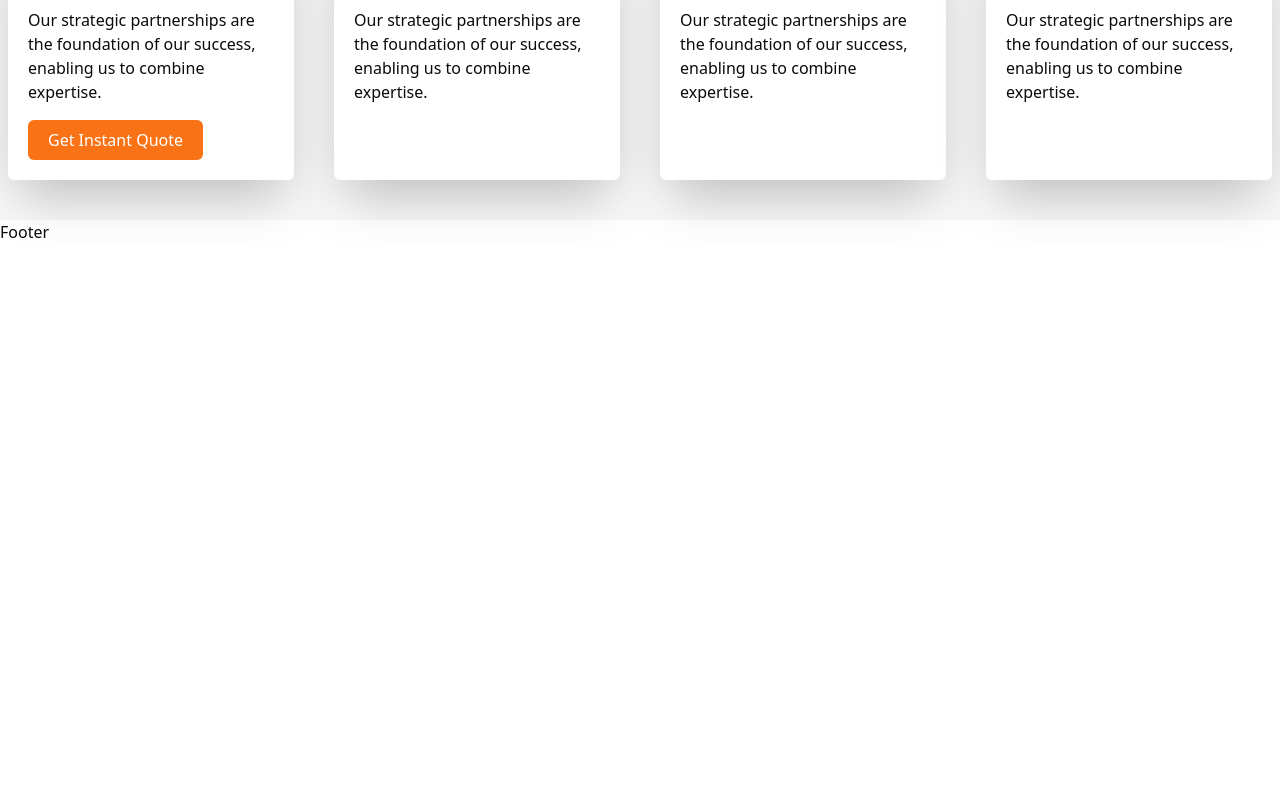
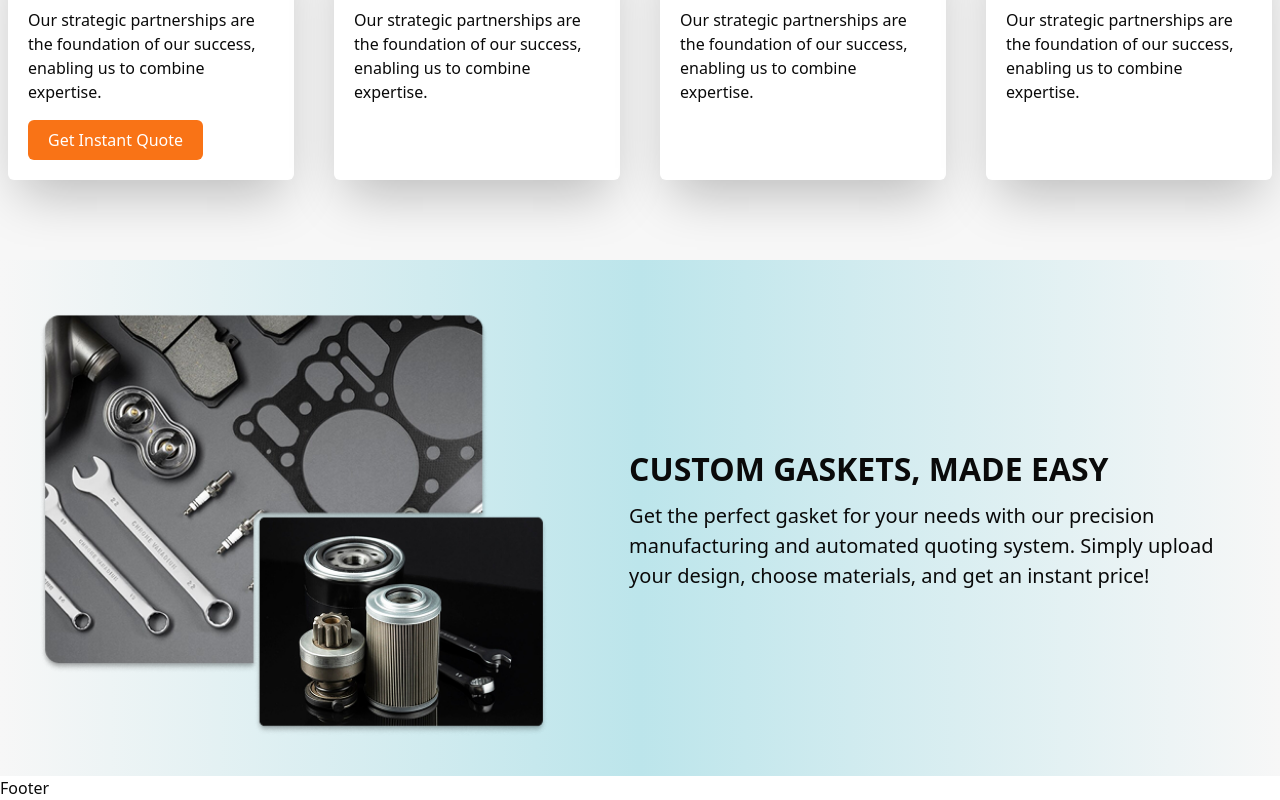
Before and after one commit to shukumar-542/my-gasket, a Next.js app: page / in a window 1280 px wide. Shown: the part 1408-2208 px from the top of the page. Before the commit the page ends 1652 px from the top, so only its background shows below. Built offline with nearby package versions, Linux system fonts and the light colour scheme.

Commit message:
Implement custome gaskets section

```diff
--- a/src/app/(withCommonLayout)/page.tsx
+++ b/src/app/(withCommonLayout)/page.tsx
@@ -2,6 +2,7 @@ import React from "react";
 import heroImage from "../../assets/hero.jpeg";
 import OurTrastedPartner from "@/components/OurTrastedPartner/OurTrastedPartner";
 import HowItWorks from "@/components/HowItWorks/HowItWorks";
+import CustomGsket from "@/components/CustomGsket/CustomGsket";
 const page = () => {
   return (
     <>
@@ -17,6 +18,7 @@ const page = () => {
       ></div>
       <OurTrastedPartner/>
       <HowItWorks/>
+      <CustomGsket/>
     </>
   );
 };
--- /dev/null
+++ b/src/components/CustomGsket/CustomGsket.tsx
@@ -0,0 +1,31 @@
+import React from "react";
+import gasket from "../../assets/custom.png";
+import Image from "next/image";
+const CustomGsket = () => {
+  return (
+    <div className="container mx-auto mt-10">
+      {/* <div className="size-18 rounded-full bg-gradient-to-r from-white via-blue-400 to-white "></div> */}
+      <div className="bg-gradient-to-r from-[#F7F7F7] via-[#BCE5EB] to-[#F7F7F7] p-10  md:flex gap-20 items-center">
+        <div className="">
+          <Image
+            src={gasket}
+            height={400}
+            width={400}
+            className="h-full  w-[1000px]"
+            alt="img"
+          />
+        </div>
+        <div className=" w-full h-full">
+          <h2 className="text-[32px] font-bold">CUSTOM GASKETS, MADE EASY</h2>
+          <p className="text-[20px] mt-2 max-w-2xl">
+            Get the perfect gasket for your needs with our precision
+            manufacturing and automated quoting system. Simply upload your
+            design, choose materials, and get an instant price!
+          </p>
+        </div>
+      </div>
+    </div>
+  );
+};
+
+export default CustomGsket;
--- a/src/components/HowItWorks/HowItWorks.jsx
+++ b/src/components/HowItWorks/HowItWorks.jsx
@@ -1,8 +1,5 @@
 import React from 'react'
 import Button from '../Button/Button'
-
-
-
 
 const HowItWorks = () => {
   return (
```
Also changed, not shown: src/assets/custom.png (added).
